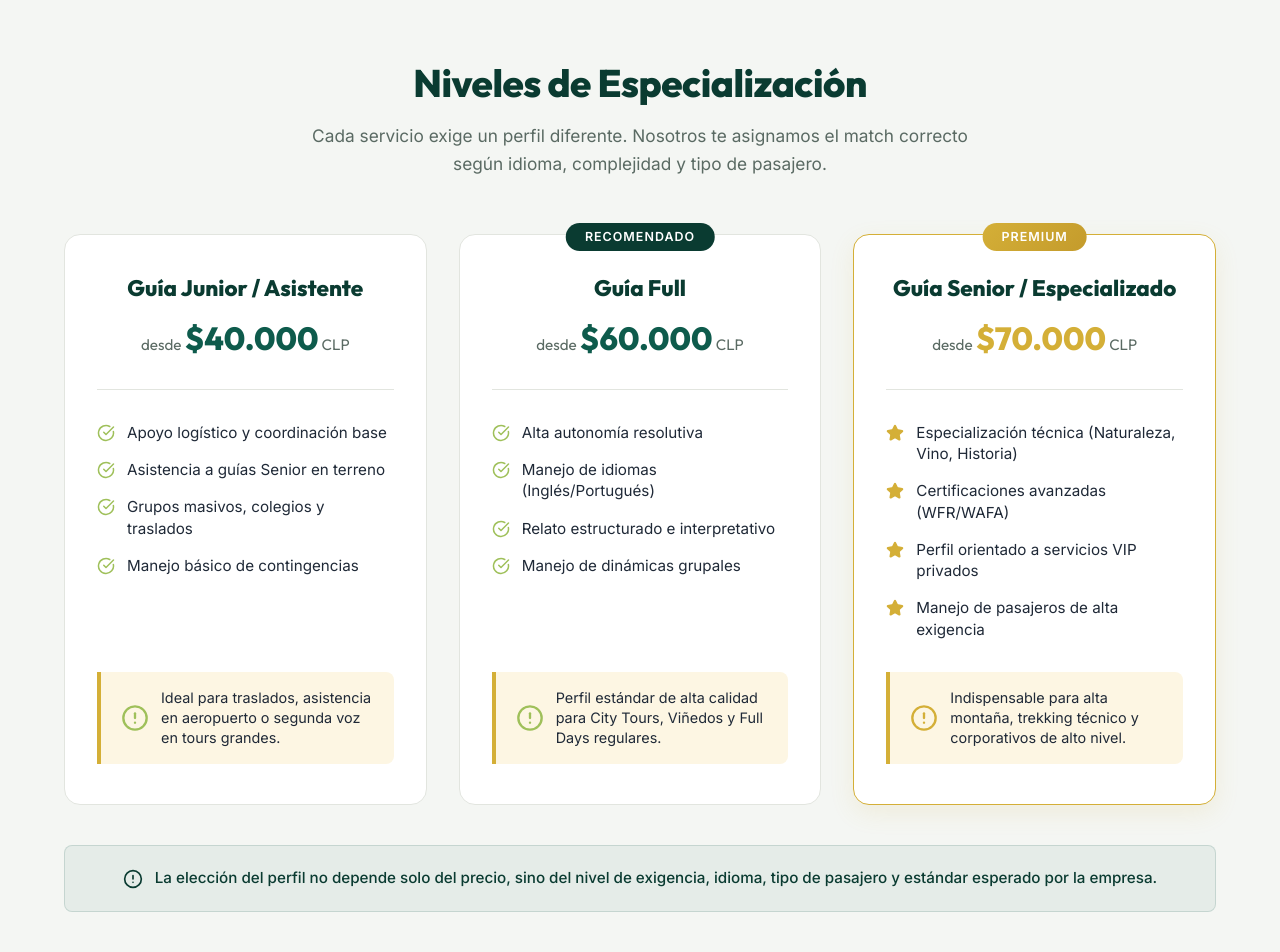
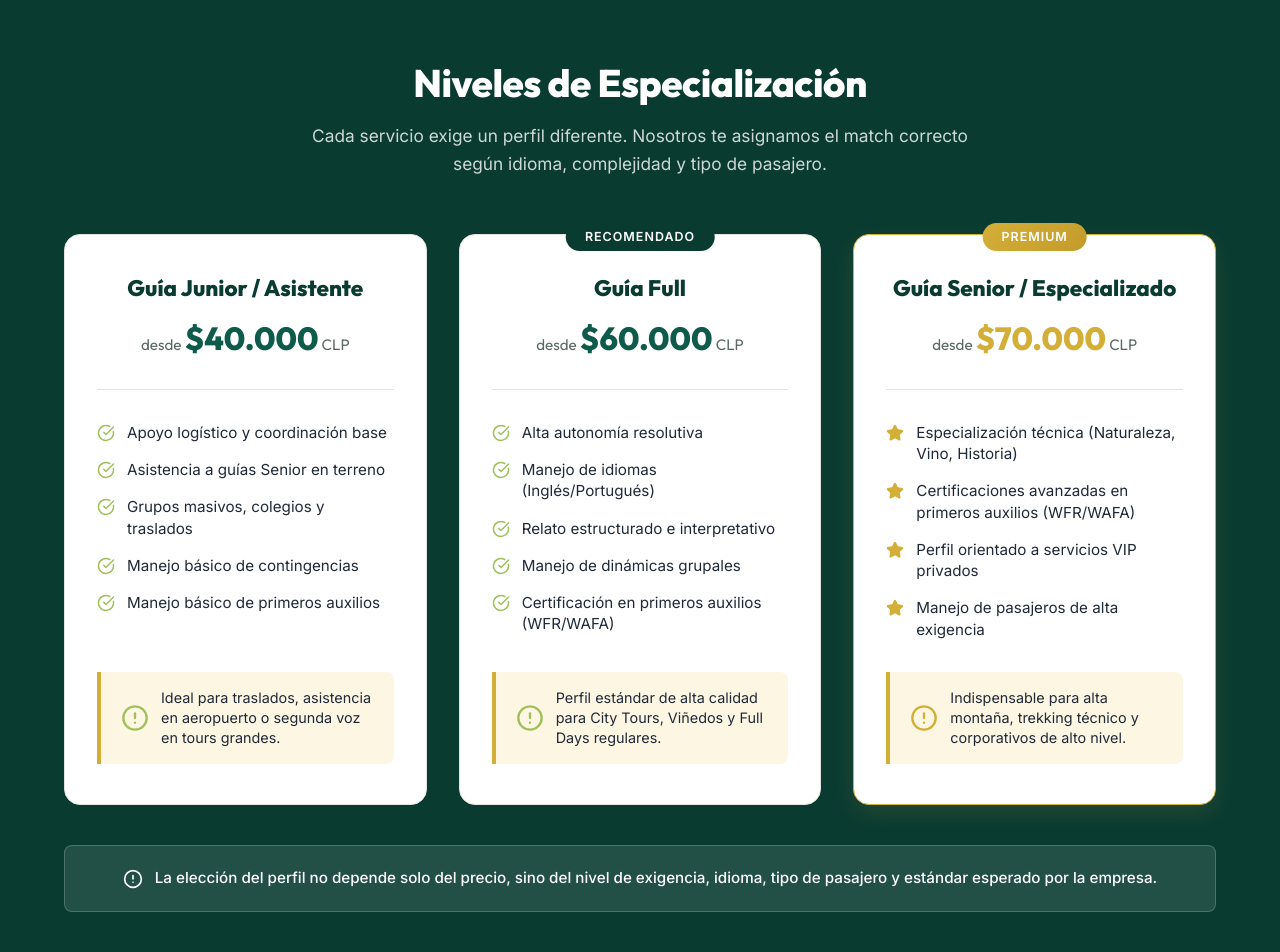
Before and after one commit to guiaalacartaoficial/guia-a-la-carta-web, a React (Vite) app: page /servicios in a window 1280 px wide. Shown: the part 4120-5072 px from the top of the page. Built offline with nearby package versions, Linux system fonts and the light colour scheme; no server answers.

Commit message:
feat: actualizar textos de primeros auxilios en niveles de especialización y fondo verde en servicios

```diff
--- a/src/pages/Servicios.css
+++ b/src/pages/Servicios.css
@@ -357,6 +357,25 @@
 /* ============================================= */
 /*  4. PERFILES DE GUÍA (PRICING)                */
 /* ============================================= */
+.section-niveles-especializacion {
+  background-color: var(--c-primary-dark);
+  padding: 5.5rem 0;
+}
+
+.section-niveles-especializacion .b2b-section-header h2 {
+  color: white !important;
+}
+
+.section-niveles-especializacion .b2b-section-header p {
+  color: rgba(255, 255, 255, 0.8) !important;
+}
+
+.section-niveles-especializacion .pricing-note {
+  background: rgba(255, 255, 255, 0.1);
+  border-color: rgba(255, 255, 255, 0.2);
+  color: white;
+}
+
 .profiles-pricing-grid {
   display: grid;
   grid-template-columns: repeat(3, 1fr);
--- a/src/pages/Servicios.jsx
+++ b/src/pages/Servicios.jsx
@@ -259,7 +259,7 @@ const Servicios = () => {
       {/* =========================================== */}
       {/* 4. PERFILES DE GUÍA                        */}
       {/* =========================================== */}
-      <section className="b2b-section bg-b2b-light">
+      <section className="b2b-section section-niveles-especializacion">
         <div className="container">
           <div className="b2b-section-header">
             <h2>Niveles de Especialización</h2>
@@ -280,6 +280,7 @@ const Servicios = () => {
                   <li><CheckCircle className="text-accent" size={18}/> Asistencia a guías Senior en terreno</li>
                   <li><CheckCircle className="text-accent" size={18}/> Grupos masivos, colegios y traslados</li>
                   <li><CheckCircle className="text-accent" size={18}/> Manejo básico de contingencias</li>
+                  <li><CheckCircle className="text-accent" size={18}/> Manejo básico de primeros auxilios</li>
                 </ul>
               </div>
               <div className="profile-disclaimer">
@@ -301,6 +302,7 @@ const Servicios = () => {
                   <li><CheckCircle className="text-accent" size={18}/> Manejo de idiomas (Inglés/Portugués)</li>
                   <li><CheckCircle className="text-accent" size={18}/> Relato estructurado e interpretativo</li>
                   <li><CheckCircle className="text-accent" size={18}/> Manejo de dinámicas grupales</li>
+                  <li><CheckCircle className="text-accent" size={18}/> Certificación en primeros auxilios (WFR/WAFA)</li>
                 </ul>
               </div>
               <div className="profile-disclaimer">
@@ -319,7 +321,7 @@ const Servicios = () => {
               <div className="tier-features">
                 <ul>
                   <li><Star fill="var(--b2b-gold)" stroke="var(--b2b-gold)" size={18}/> Especialización técnica (Naturaleza, Vino, Historia)</li>
-                  <li><Star fill="var(--b2b-gold)" stroke="var(--b2b-gold)" size={18}/> Certificaciones avanzadas (WFR/WAFA)</li>
+                  <li><Star fill="var(--b2b-gold)" stroke="var(--b2b-gold)" size={18}/> Certificaciones avanzadas en primeros auxilios (WFR/WAFA)</li>
                   <li><Star fill="var(--b2b-gold)" stroke="var(--b2b-gold)" size={18}/> Perfil orientado a servicios VIP privados</li>
                   <li><Star fill="var(--b2b-gold)" stroke="var(--b2b-gold)" size={18}/> Manejo de pasajeros de alta exigencia</li>
                 </ul>
```
